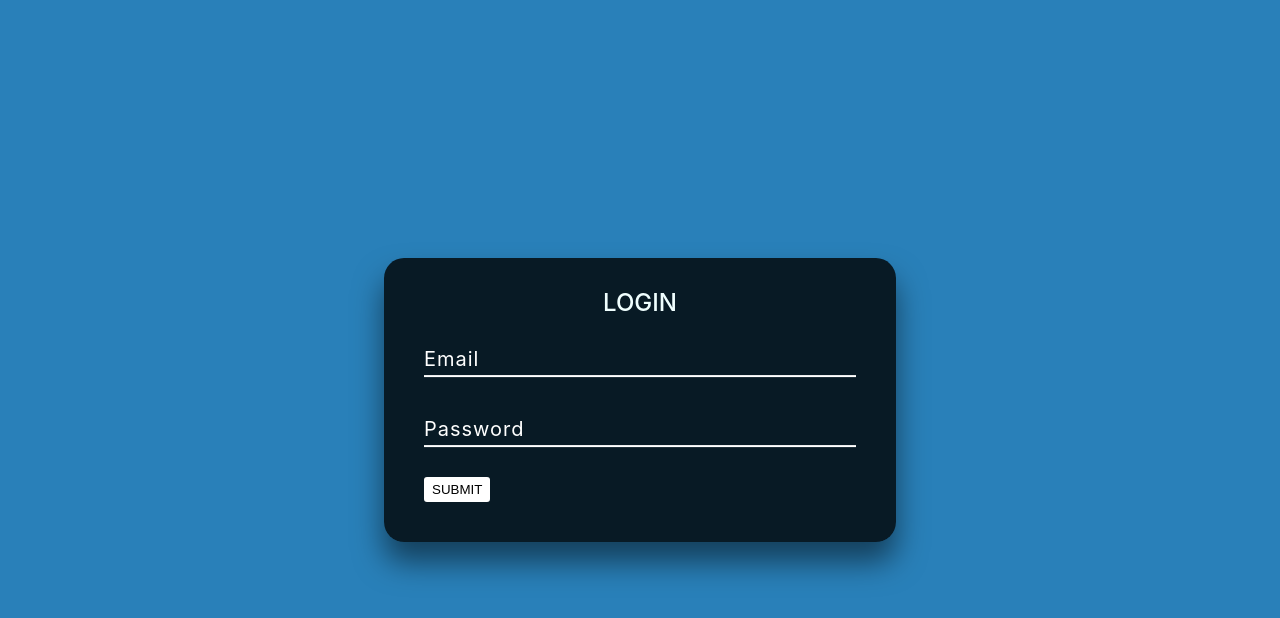
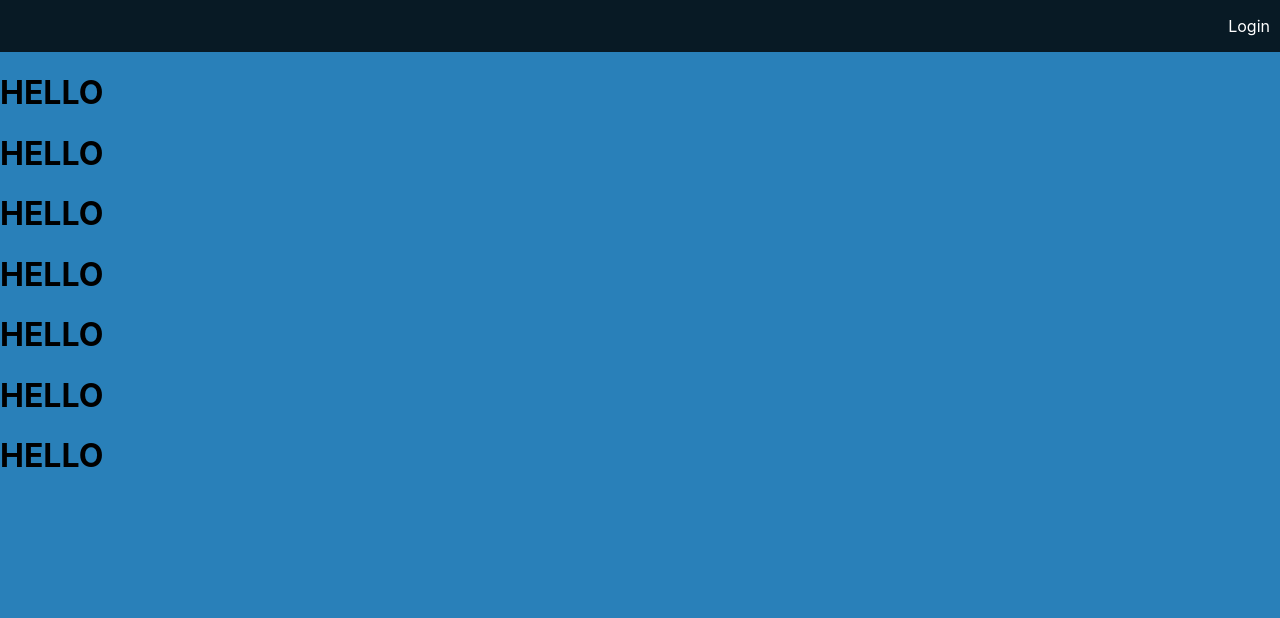
Before and after one commit to fuck-eer/rashtraay-frontend, a React (Create React App) app: page /Data in a window 1280 px wide. Shown: the top 618 px of the page. Built offline with nearby package versions, Linux system fonts and the light colour scheme.

Commit message:
logout functionality

```diff
--- a/src/App.js
+++ b/src/App.js
@@ -1,11 +1,22 @@
 import React from 'react';
 import './App.css';
 import MemLogin from './containers/Memberlogin/memberLogin'
+import MemLogout from './containers/Memberlogin/memberLogout'
+import Navbar from './components/Navbar/NAVBAR'
+import { Switch, Route, Redirect } from 'react-router';
+import Truek from './components/MemLogin/authtrue/trueauth';
 
 function App() {
   return (
    <div>
-     <MemLogin/>
+   <Navbar/>
+
+   <Switch>
+<Route path='/login' exact component={MemLogin}/>
+<Route path='/Data' exact component={Truek}/>
+<Route path='/logout' exact component={MemLogout}/>
+<Redirect from='/' to='/login'/>
+   </Switch>
    </div>
   );
 }
--- a/src/Store/Actions/actiontypes.js
+++ b/src/Store/Actions/actiontypes.js
@@ -2,3 +2,4 @@
 export const AUTHSTART='AUTHSTART'
 export const AUTHSUCCESS='AUTHSUCCESS'
 export const AUTHFAIL='AUTHFAIL'
+export const LOGOUT='LOGOUT'
--- a/src/Store/Actions/memlogactions.js
+++ b/src/Store/Actions/memlogactions.js
@@ -41,11 +41,30 @@ export const storeData=(email,pass)=>{
         Axios.post('https://identitytoolkit.googleapis.com/v1/accounts:signInWithPassword?key=AIzaSyCfUKoVzI6fKuAPwJqWqdXGa5GcHS4b0BY',authdata)
         .then(response=>{
             // console.log(response.data)
-            dispatch(authSuccess(response.data))})
+            dispatch(authSuccess(response.data))
+            dispatch(exceedTime(response.data.expiresIn))
+
+        })
         .catch(err=>{
             // console.log(err);
             dispatch(authFail(err.response.data.error))})
     }
 }
 
+export const logout=()=>{
+    //
+    return{
+        type:actiontype.LOGOUT
+    }
+}
+
+export const exceedTime=(expt)=>{
+    //
+    return dispatch=>{
+        setTimeout(()=>
+        {dispatch(logout())}
+            ,expt*1000)
+    }
+}
+
 //'https://identitytoolkit.googleapis.com/v1/accounts:signInWithPassword?key=AIzaSyCfUKoVzI6fKuAPwJqWqdXGa5GcHS4b0BY'
--- a/src/Store/reducers/memlogreducer.js
+++ b/src/Store/reducers/memlogreducer.js
@@ -1,8 +1,7 @@
 import * as actiontype from '../Actions/actiontypes'
 
 const initialState={
-    email:'',
-    password:'',
+
     token:null,
     userId:null,
     error:null,
@@ -39,6 +38,15 @@ const reducer=(state=initialState,action)=>{
             }
         }
 
+        case(actiontype.LOGOUT):{
+            return{
+                ...state,
+                token:null,
+                userId:null,
+                refreshToken:null
+            }
+        }
+
     default:
     return state;
     }
--- a/src/components/MemLogin/authtrue/trueauth.js
+++ b/src/components/MemLogin/authtrue/trueauth.js
@@ -5,6 +5,12 @@ const truek=()=>{
 return(
     <div>
         <h1>HELLO</h1>
+        <h1>HELLO</h1>
+        <h1>HELLO</h1>
+        <h1>HELLO</h1>
+        <h1>HELLO</h1>
+        <h1>HELLO</h1>
+        <h1>HELLO</h1>
     </div>
 );
 
--- /dev/null
+++ b/src/components/Navbar/NAVBAR.js
@@ -0,0 +1,28 @@
+import React from 'react'
+import { NavLink } from 'react-router-dom'
+import './Navbar.css'
+import { connect } from 'react-redux'
+
+
+const navbar=(props)=>{
+    return(
+<header>
+    <nav>
+        <ul>
+            {props.isAuth?<NavLink to='/Data' exact>DATA</NavLink>:null}
+            {props.isAuth?<NavLink to='/logout' exact>LOGOUT</NavLink>:<NavLink to='/login' exact >Login</NavLink>}
+
+
+        </ul>
+    </nav>
+</header>
+    )
+}
+
+const mapStateToProps=(state)=>{
+return{
+isAuth:state.memlog.token
+}
+}
+
+export default connect(mapStateToProps)(navbar)
--- /dev/null
+++ b/src/components/Navbar/Navbar.css
@@ -0,0 +1,25 @@
+header{
+width: 100%;
+background-color:rgba(0,0,0,0.8);
+}
+
+nav{
+display: flex;
+justify-items: flex-end;
+align-content: center;
+justify-content:flex-end;
+
+}
+
+ul{
+    display: inline-block;
+list-style: none;
+}
+
+a{
+    margin-left:10px ;
+    margin-right:10px ;
+
+    color:white ;
+    text-decoration: none;
+}
--- /dev/null
+++ b/src/containers/Memberlogin/memberLogout.js
@@ -0,0 +1,23 @@
+import React, { Component } from 'react'
+import { Redirect } from 'react-router';
+import * as actioncreator from '../../Store/Actions/memlogactions'
+import { connect } from 'react-redux';
+
+class memlogout extends Component{
+    componentDidMount(){
+         this.props.onlogout()
+    }
+    render(){
+        return(
+            <Redirect to='/' />
+        );
+    }
+}
+
+const mapDispatchToProps=dispatch=>{
+    return{
+        onlogout:()=>dispatch(actioncreator.logout())
+    }
+}
+
+export default connect(null,mapDispatchToProps)(memlogout)
```
